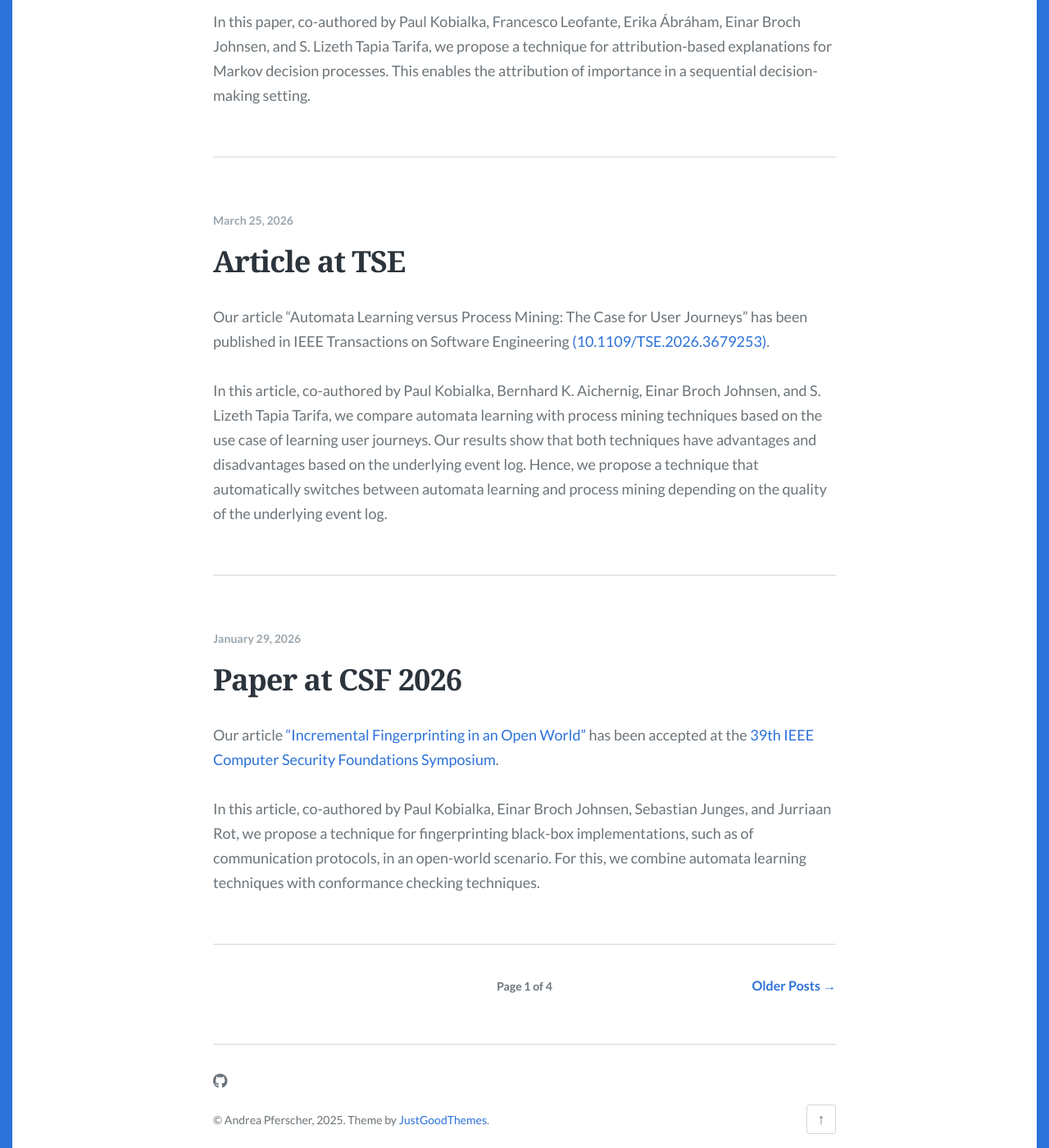
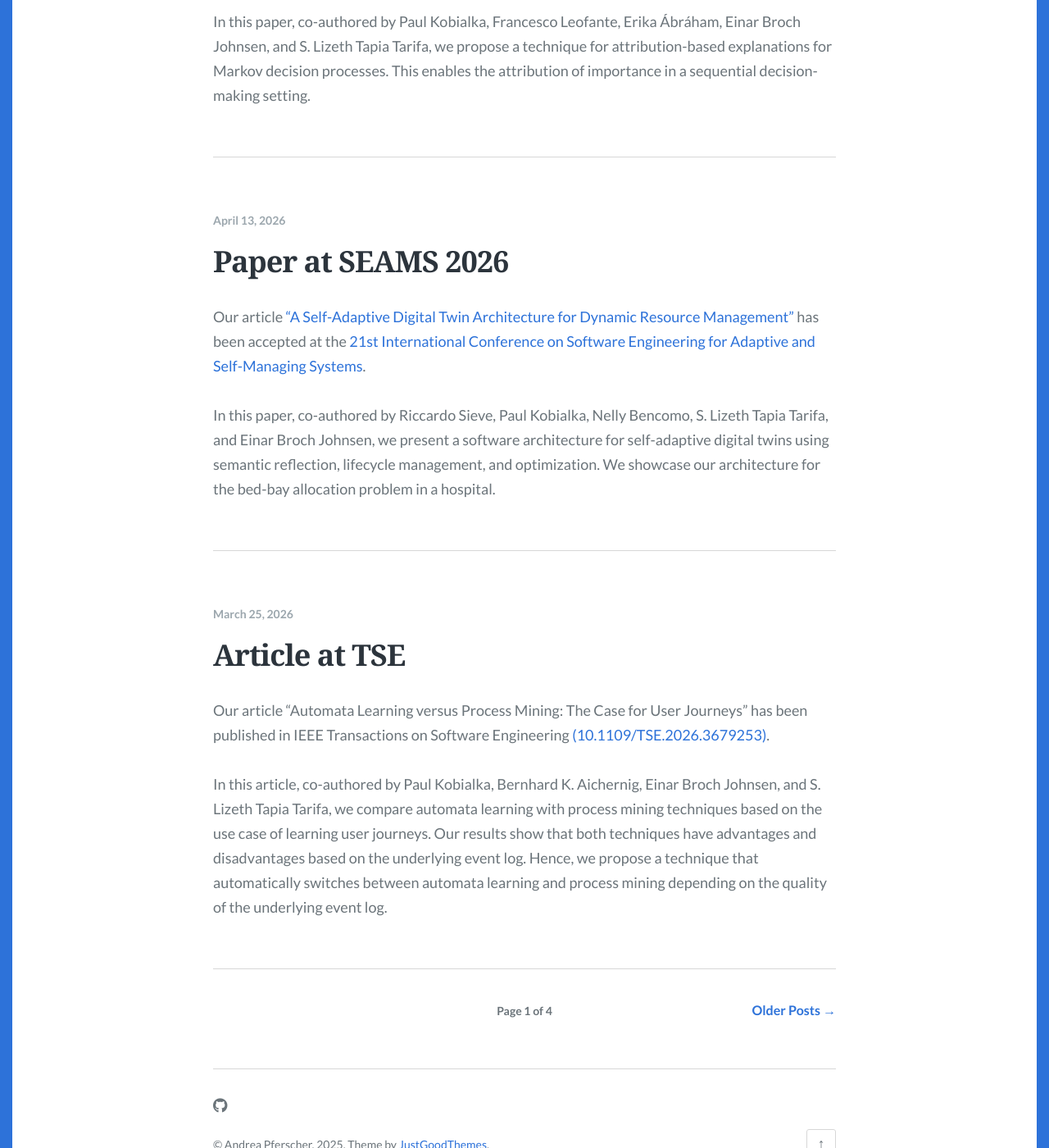
Before and after one commit to apferscher/apferscher.github.io, a Jekyll site: the page built from index.html, in a window 1280 px wide and 1400 px high, scrolled down 597 px. Shown: the whole window at 82% size. Built offline with Jekyll 4.4.1, drawn with Linux system fonts in a browser that asks for light colours; some web fonts are replaced; the list of posts is cut into pages by our own code; some of the changed text lies outside the part shown.

Commit message:
add ijcai preprint, add seams publication, fix file name for csf

```diff
--- a/_posts/2026-01-29-csf-article.md
+++ /dev/null
@@ -1,9 +0,0 @@
----
-layout: post
-title:  "Paper at CSF 2026"
-date:   2026-01-29 14:00:00 +0100
----
-
-Our article ["Incremental Fingerprinting in an Open World"](https://arxiv.org/abs/2601.21680) has been accepted at the [39th IEEE Computer Security Foundations Symposium](https://csf2026.ieee-security.org/).
-
-In this article, co-authored by Paul Kobialka, Einar Broch Johnsen, Sebastian Junges, and Jurriaan Rot, we propose a technique for fingerprinting black-box implementations, such as of communication protocols, in an open-world scenario. For this, we combine automata learning techniques with conformance checking techniques.
--- /dev/null
+++ b/_posts/2026-04-13-seams-paper.md
@@ -0,0 +1,9 @@
+---
+layout: post
+title:  "Paper at SEAMS 2026"
+date:   2026-04-13 14:00:00 +0100
+---
+
+Our article ["A Self-Adaptive Digital Twin Architecture for Dynamic Resource Management"](https://ebjohnsen.org/publication/26-seams/26-seams.pdf) has been accepted at the [21st International Conference on Software Engineering for Adaptive and Self-Managing Systems](https://conf.researchr.org/home/seams-2026).
+
+In this paper, co-authored by Riccardo Sieve, Paul Kobialka, Nelly Bencomo, S. Lizeth Tapia Tarifa, and Einar Broch Johnsen, we present a software architecture for self-adaptive digital twins using semantic reflection, lifecycle management, and optimization. We showcase our architecture for the bed-bay allocation problem in a hospital.
```
Also changed, not shown: _posts/2026-01-29-csf-paper.md (added, +9 -0 lines), _posts/2026-05-01-ijcai-paper.md (+3 -2 lines).
